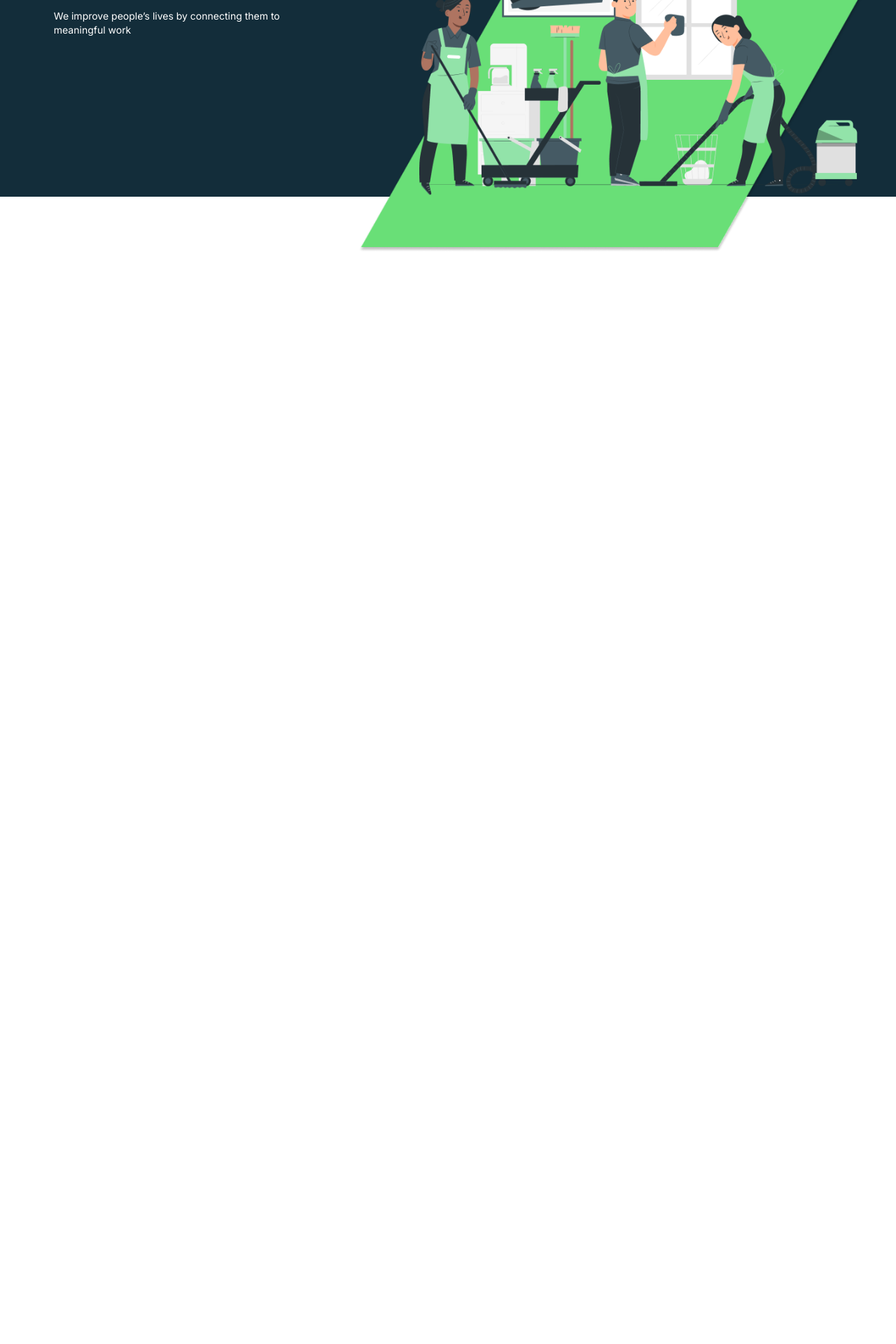
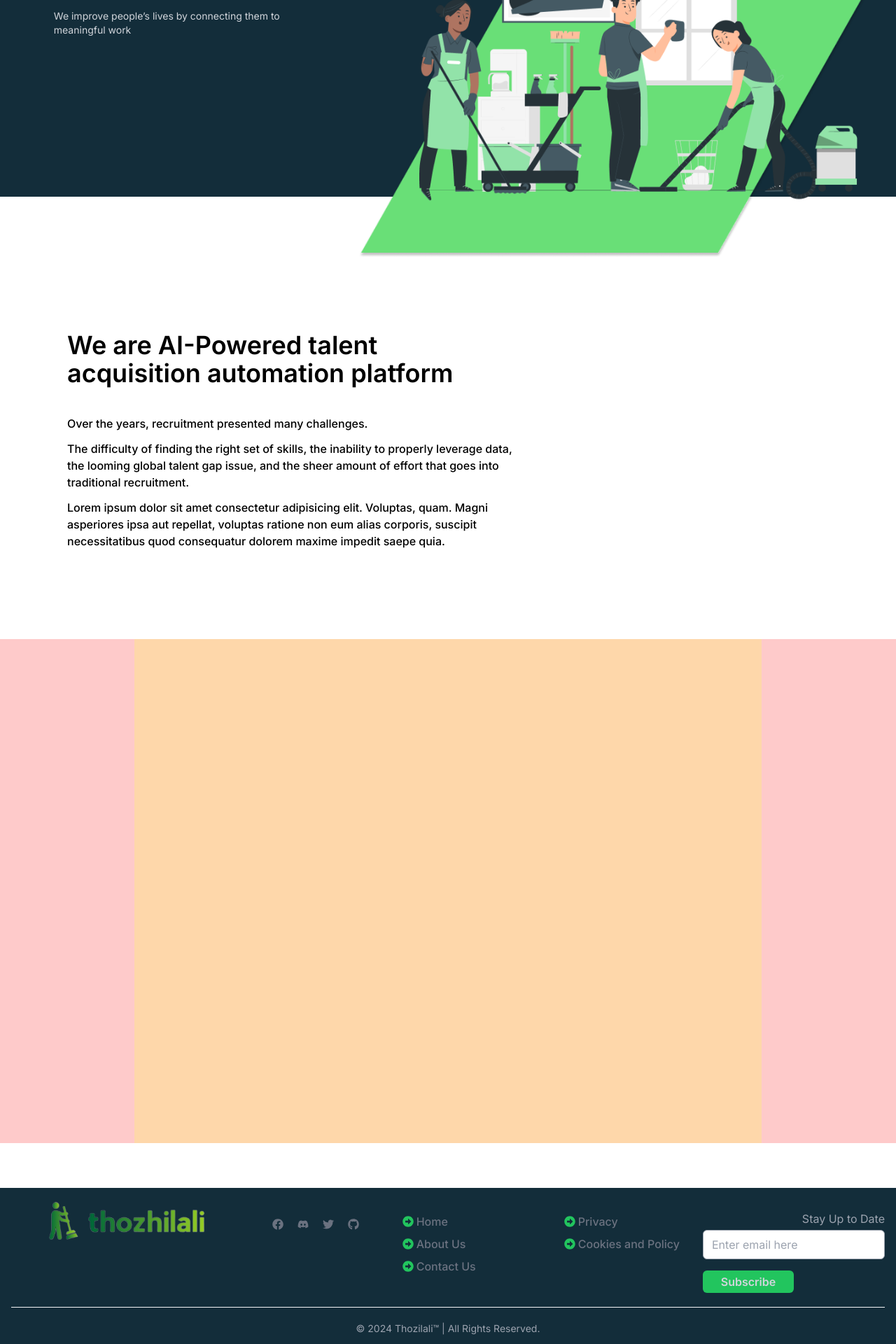
Before and after one commit to ManikavelP/Thozhilali-Frontend, a React (Create React App) app: page /about in a window 1280 px wide. Shown: the part 363-2283 px from the top of the page at 70% size. Before the commit the page ends 800 px from the top, so only its background shows below. Built offline with nearby package versions, Linux system fonts and the light colour scheme.

Commit message:
aboutPage updated

```diff
--- a/src/App.css
+++ b/src/App.css
@@ -52,3 +52,22 @@ body {
   position: relative;
   //child
   position:absolute; */
+
+
+  ::-webkit-scrollbar {
+    width: 8px;
+    background: #f5f5f5;
+}
+
+/* Style scrollbar handle */
+::-webkit-scrollbar-thumb {
+    background: #ccc;
+    border: 2px solid #f5f5f5;
+    border-radius: 10px;
+    box-shadow: inset 0 0 6px rgba(0,0,0,0.3);
+}
+
+/* Make scrollbar visible on hover */
+::-webkit-scrollbar-thumb:hover {
+    background: #999;
+}
--- a/src/App.js
+++ b/src/App.js
@@ -3,7 +3,7 @@ import "./App.css";
 
 const App = () => {
   return (
-    <>
+    < >
       <Routers />
     </>
   );
--- a/src/components/Card.jsx
+++ b/src/components/Card.jsx
@@ -11,7 +11,7 @@ export default function Card( { onLearnMore }){
 
     return(
 
-        <div style={cardStyle} className=" sm:w-[30%] sm:h-[84%] sm:m-3 m-2 rounded-30 flex flex-row items-center">
+        <div style={cardStyle} className=" sm:w-[30%] sm:h-[80%] sm:m-3 m-2 rounded-30 flex flex-row items-center">
         <div className="w-[30%] sm:w-[25%] m-2.5 bg-white rounded-full overflow-hidden flex-shrink-0">
           <img
             src={Worker1Img}
--- a/src/components/Footer.jsx
+++ b/src/components/Footer.jsx
@@ -15,7 +15,7 @@ const Footer = () => {
   }
   return (
     <footer className="bg-backGround ">
-      <div className="mx-auto w-full max-w-screen-xl p-4 py-6 lg:py-8">
+      <div className="mx-auto w-full max-w-screen-xl p-4 py-6 lg:py-3 ">
         <div className="md:flex md:justify-start">
           <div className="mb-2 md:mb-0 w-[30%] h-[30%] ">
             <a href="#Thozilali" className="flex items-center">
@@ -70,18 +70,18 @@ const Footer = () => {
               </ul>
             </div>
             <div className='flex flex-col sm:justify-end justify-start sm:items-end items-start w-full h-auto mt-0 sm:mt-5'>
-              <h2 className='text-white mb-1'>Stay Up to Date</h2>
+              <h2 className='text-gray-400 mb-1'>Stay Up to Date</h2>
               <form onSubmit={handleSubmit}>
                 <input
                   type="email"
-                  className="flex justify-end px-3 py-2 border border-gray-300 rounded-md focus:outline-none focus:ring-1 focus:ring-blue-500 mb-2"
+                  className="flex justify-end px-3 py-2 border border-gray-400 rounded-md focus:outline-none focus:ring-1 focus:ring-blue-500 mb-2"
                   placeholder="Enter email here"
                   value={email}
                   onChange={(e) => setEmail(e.target.value)}
                 />
                 <button
                   type="submit"
-                  className="w-[40%] sm:w-[50%] h-9 sm:h-8 bg-green-500 text-white rounded-md hover:bg-backGround sm:self-center sm:mt-2 font-semibold"
+                  className="w-[40%] sm:w-[50%] h-9 sm:h-8 bg-green-500 text-gray-300 rounded-md hover:bg-backGround sm:self-center sm:mt-2 font-semibold"
                 >
                   Subscribe
                 </button>
@@ -91,9 +91,9 @@ const Footer = () => {
 
           </div>
         </div>
-        <hr className="my-6 border-gray-100 sm:mx-auto dark:border-gray-700 lg:my-8" />
-        <div className="sm:flex items-center  justify-center">
-          <span className="text-sm sm:text-center text-gray-300">© 2024 Thozilali™  |  All Rights Reserved.
+        <hr className="my-6 border-gray-100 sm:mx-auto dark:border-gray-700 lg:my-5" />
+        <div className="sm:flex items-center h-full w-full    justify-center">
+          <span className="text-sm sm:text-center text-gray-400">© 2024 Thozilali™  |  All Rights Reserved.
           </span>
 
         </div>
--- a/src/pages/AboutPage/AboutPage.jsx
+++ b/src/pages/AboutPage/AboutPage.jsx
@@ -7,22 +7,22 @@ const AboutPage = () => {
   return (
     <div className='w-full h-screen '>
       <Navbar about = "true"/>
-      <div className='w-full h-[70%] bg-backGround flex  flex-col'>
+      <div className='w-full sm:h-[70%] h-[85%] bg-backGround flex  flex-col'>
         <div className='w-full h-20 flex items-center '>
           <h1 className='font-semibold  text-3xl sm:text-5xl ml-[50%] sm:ml-[60%] text-white'>About Us</h1>
         </div>
-        <div className='flex flex-row  w-full h-full   items-center justify-between '>
-          <div className='w-[40%] h-full flex flex-col  items-center justify-center '>
+        <div className='flex sm:flex-row flex-col  w-full h-full   items-center justify-between '>
+          <div className='sm:w-[40%] w-full h-full flex flex-col order-2  sm:order-1 items-center justify-center '>
 
-            <div className='w-[70%] h-[50%] flex flex-col  '>
+            <div className='w-[70%] h-[50%] flex flex-col   bg-backGround'>
               <h1  className='text-white text-3xl sm:text-5xl font-bold mb-2 '>We are on a mission</h1>
-              <p className='text-sm text-white'>We improve people’s lives by connecting them to meaningful work</p>
+              <p className='text-sm text-gray-300'>We improve people’s lives by connecting them to meaningful work</p>
             </div>
 
 
           </div>
-          <div className='w-[60%]  flex flex-col h-full items-center justify-center sm:mt-36 mt-10'>
-            <img src={AboutImg} alt="" />
+          <div className='sm:w-[60%] w-[90%] flex flex-col h-full order-1 sm:order-2  items-center justify-center sm:mt-40 mt-10'>
+            <img src={AboutImg} alt=""  className=''/>
 
 
 
@@ -30,6 +30,32 @@ const AboutPage = () => {
 
         </div>
       </div>
+
+      <div className='mt-[15%] w-full sm:h-[55%] h-[100%]  flex sm:items-start items-center  flex-col '>
+       <div  className='sm:w-[50%] w-[80%]  h-full flex flex-col sm:items-start items-center  sm:ml-24 '>
+        <div className='mb-10  w-full'>
+          <h1 className='text-4xl font-semibold '> We are AI-Powered talent acquisition automation platform</h1>
+        </div>
+        <div className='flex flex-col font-medium '>
+          <p className='mb-3'>Over the years, recruitment presented many challenges.</p>
+          <p className='mb-3'>The difficulty of finding the right set of skills, the inability to properly leverage data, the looming global talent gap issue, and the sheer amount of effort that goes into traditional recruitment.</p>
+          <p>Lorem ipsum dolor sit amet consectetur adipisicing elit. Voluptas, quam. Magni asperiores ipsa aut repellat, voluptas ratione non eum alias corporis, suscipit necessitatibus quod consequatur dolorem maxime impedit saepe quia.</p>
+
+        </div>
+
+
+       </div>
+      </div>
+
+
+      <div className='w-full h-[90%] bg-red-200 flex  items-center justify-center mb-16'>
+        <div className='w-[90%] sm:w-[70%] sm:h-full h-[90%] bg-orange-200 flex items-center justify-center'></div>
+
+
+      </div>
+
+
+      <Footer/>
 
 
 
--- a/src/pages/HomePage/HomePage.jsx
+++ b/src/pages/HomePage/HomePage.jsx
@@ -97,7 +97,7 @@ const HomePage = () => {
                   </button>
                 </div>
               </div>
-              <div className="w-full sm:w-[95%] overflow-y-scroll no-scrollbar flex flex-wrap  mb-2 border-backGround rounded-lg justify-center mt-3.5">
+              <div className="w-full sm:w-[100%] overflow-y-scroll no-scrollbar flex flex-wrap  mb-2 border-backGround rounded-lg justify-center mt-3.5">
 
 
               <Card onLearnMore={handleLearnMoreClick} />
@@ -115,8 +115,6 @@ const HomePage = () => {
 
 
 
-
-
                 {/* Additional card items go here */}
               </div>
             </div>
```
